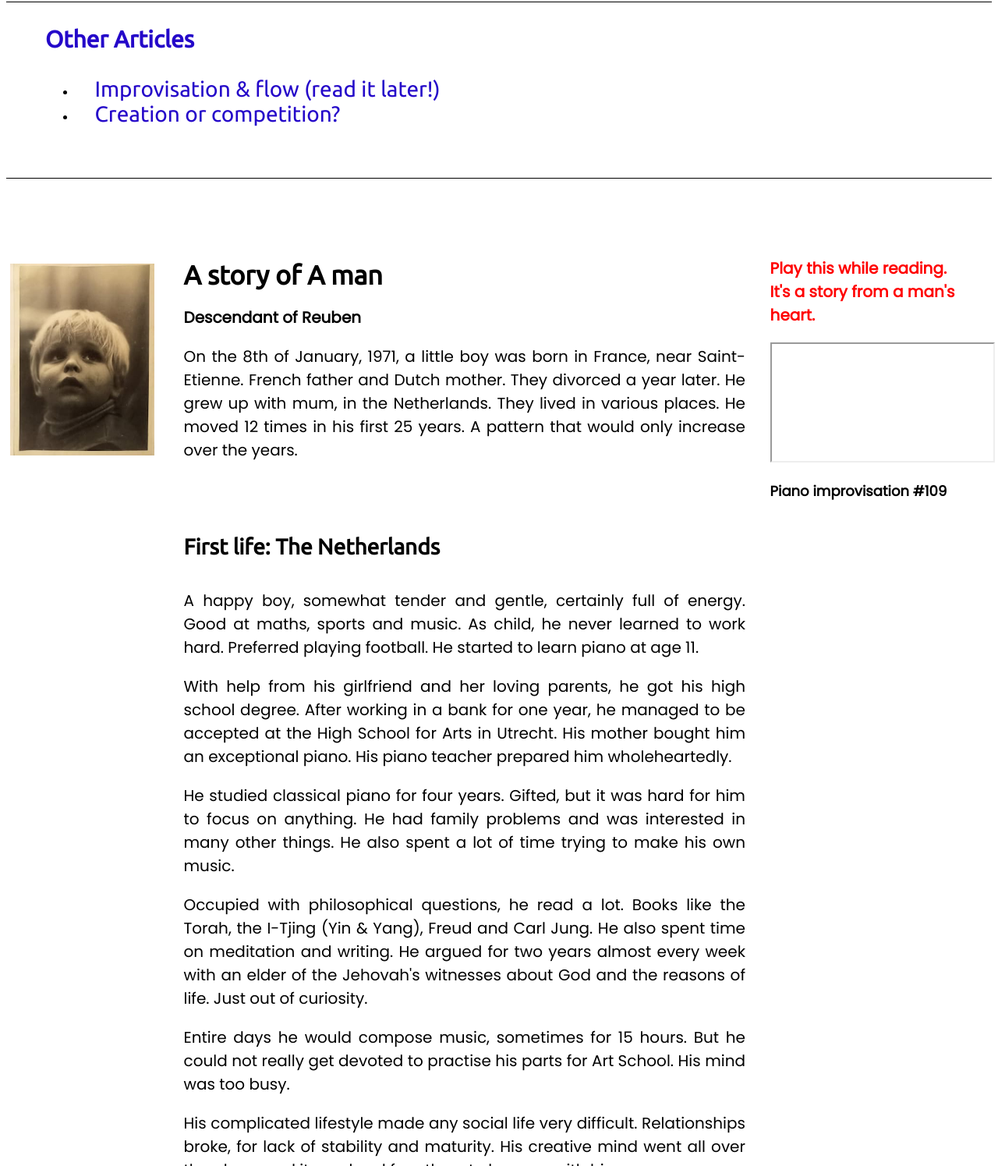
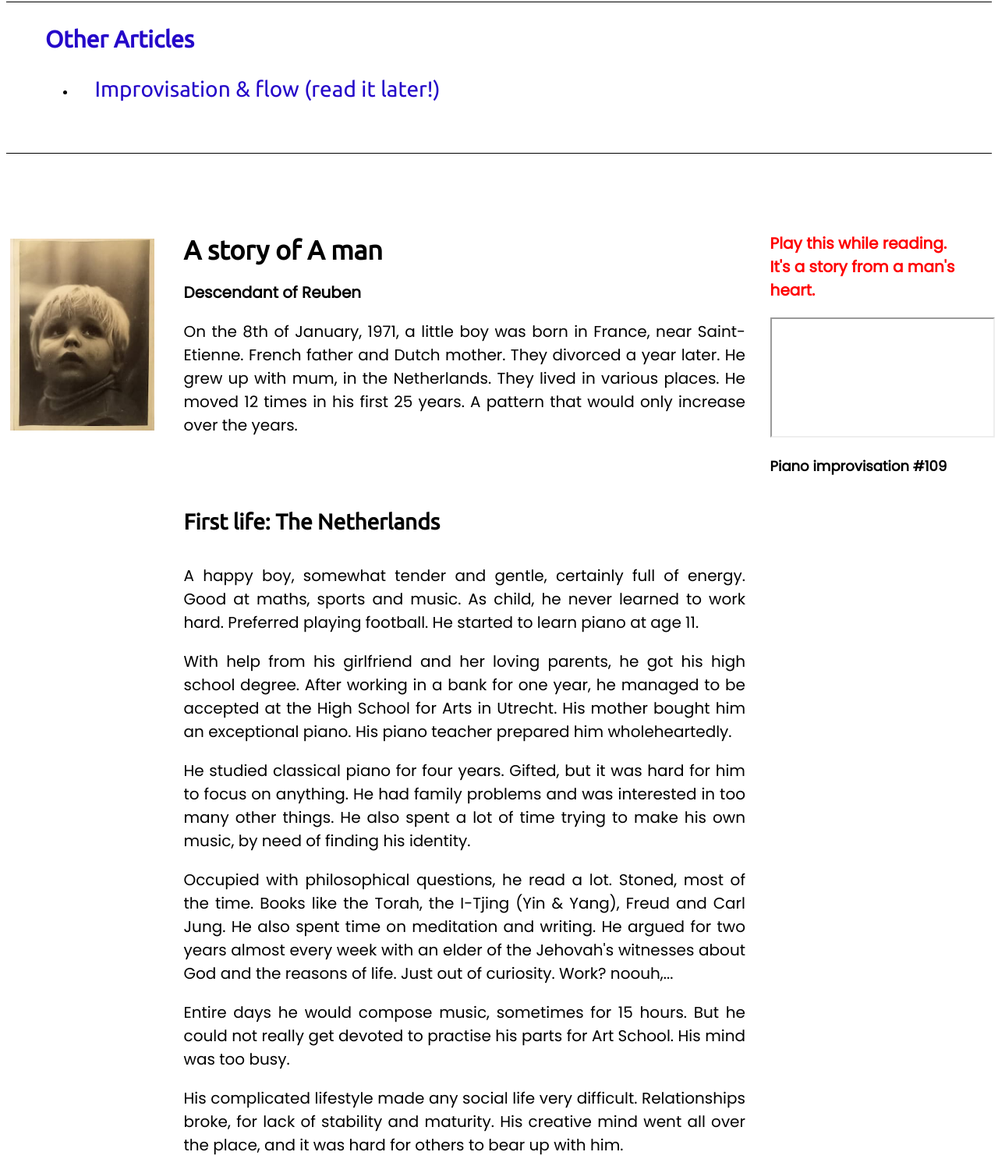
Before and after one commit to SebbEcbb/sb, a plain HTML site: page index.html in a window 1280 px wide. Shown: the part 1040-2535 px from the top of the page at 78% size. Drawn offline with Linux system fonts and the light colour scheme; grey boxes are pictures that could not be loaded.

Commit message:
site-work

```diff
--- a/css/main.css
+++ b/css/main.css
@@ -285,3 +285,7 @@ transition-duration: 1s;
   .button{
     height: 45px;
   }
+
+  .hide{
+    display: none;
+  }
--- a/index.html
+++ b/index.html
@@ -55,7 +55,7 @@
             <h3 >Other Articles</h3>
             <ul>
             <li><a href="./Articles/improvisation-and-flow.html">Improvisation & flow (read it later!)</a></li>
-            <li><a href="./Articles/creation-or-competition.html">Creation or competition?</a></li>
+            <li class="hide"><a href="./Articles/creation-or-competition.html">Creation or competition?</a></li>
             </ul>
         </div>
 
@@ -98,15 +98,17 @@
         <p>
             He studied classical piano for four years.
             Gifted, but it was hard for him to focus on anything.
-            He had family problems and was interested in many other things.
-            He also spent a lot of time trying to make his own music.
+            He had family problems and was interested in too many other things.
+            He also spent a lot of time trying to make his own music,
+            by need of finding his identity.
         </p>
         <p>
-            Occupied with philosophical questions, he read a lot.
+            Occupied with philosophical questions, he read a lot. Stoned, most of the time.
             Books like the Torah, the I-Tjing (Yin & Yang), Freud and Carl Jung.
             He also spent time on meditation and writing.
             He argued for two years almost every week with an elder of the Jehovah's
             witnesses about God and the reasons of life. Just out of curiosity.
+            Work? noouh,...
         </p>
 
         <p>
```
Also changed, not shown: Articles/creation-or-competition.html (+1 -1 lines).
